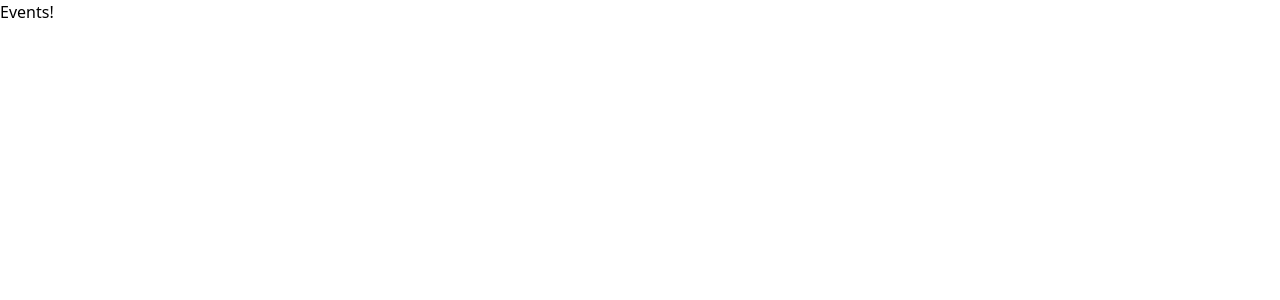
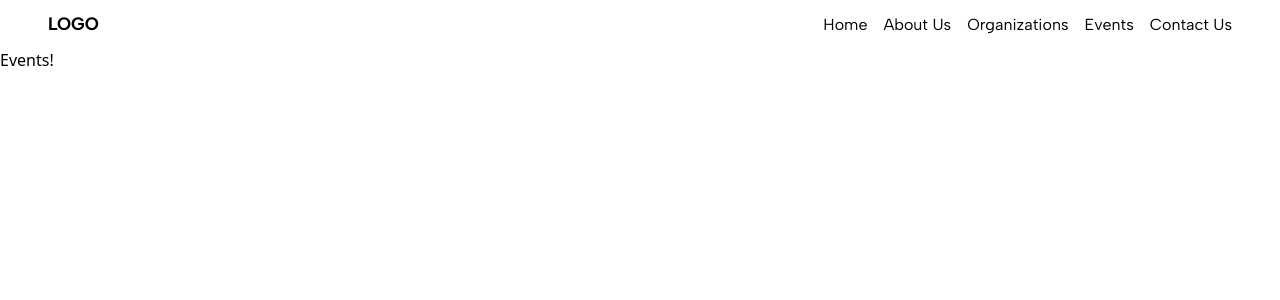
Before and after one commit to computerscience-person/Group2_WVSU-Orbit, a React (Vite) app in the folder frontend/: page /events in a window 1280 px wide. Shown: the top 300 px of the page. Built offline with nearby package versions, Linux system fonts and the light colour scheme.

Commit message:
Created functional navbar and applied to pages

```diff
--- a/frontend/src/components/Nav.tsx
+++ b/frontend/src/components/Nav.tsx
@@ -1,9 +1,47 @@
-import React from "react"
+import { Link } from "react-router-dom";
 
-const Nav = () => (
-  <nav className="w-screen border-red-500 border-2">
-    Navbar here!
-  </nav>
-)
+const Nav = () => {
+  return (
+    /* Transparent Navbar */
+    <div>
+      {/* Navbar height and width */}
+      <nav className="w-full h-12 px-12">
+        {/* Div for Logo and Page labels */}
+        <div className="h-full w-full flex justify-between items-center">
+          {/* Placeholder for Logo */}
+          <h1 className="font-content font-bold text-lg">LOGO</h1>
+          {/* Page Labels */}
+          <div className="justify-center flex space-x-4 items-center">
+            <button>
+              <Link className="font-content" to="/">
+                Home
+              </Link>
+            </button>
+            <button>
+              <Link className="font-content" to="/about">
+                About Us
+              </Link>
+            </button>
+            <button>
+              <Link className="font-content" to="/orgs">
+                Organizations
+              </Link>
+            </button>
+            <button>
+              <Link className="font-content" to="/events">
+                Events
+              </Link>
+            </button>
+            <button>
+              <Link className="font-content" to="/contact">
+                Contact Us
+              </Link>
+            </button>
+          </div>
+        </div>
+      </nav>
+    </div>
+  );
+};
 
-export default Nav
+export default Nav;
--- a/frontend/src/pages/AboutUs.tsx
+++ b/frontend/src/pages/AboutUs.tsx
@@ -1,7 +1,9 @@
-import React from "npm:react"
+import React from "npm:react";
+import Nav from "../components/Nav";
 const AboutUs = () => {
   return (
     <div>
+      <Nav />
       <h1 className="font-bold text-red-500 text-5xl">About Us!</h1>
     </div>
   );
--- a/frontend/src/pages/ContactsUs.tsx
+++ b/frontend/src/pages/ContactsUs.tsx
@@ -1,7 +1,9 @@
-import React from "npm:react"
+import React from "npm:react";
+import Nav from "../components/Nav";
 const ContactsUs = () => {
   return (
     <div>
+      <Nav />
       <h1>Contacts Us!</h1>
     </div>
   );
--- a/frontend/src/pages/Events.tsx
+++ b/frontend/src/pages/Events.tsx
@@ -1,7 +1,9 @@
-import React from "npm:react"
+import React from "npm:react";
+import Nav from "../components/Nav";
 const Events = () => {
   return (
     <div>
+      <Nav />
       <h1>Events!</h1>
     </div>
   );
--- a/frontend/src/pages/Homepage.tsx
+++ b/frontend/src/pages/Homepage.tsx
@@ -1,10 +1,12 @@
-import React from "npm:react"
-import Nav from "../components/Nav.tsx"
-const Homepage = () => (
-  <>
-    <Nav />
-    <h1 className="font-leader font-bold text-red-500 text-8xl">Homepage!</h1>
-  </>
-);
+import React from "npm:react";
+import Nav from "../components/Nav.tsx";
+const Homepage = () => {
+  return (
+    <div>
+      <Nav />
+      <h1 className="font-leader font-bold text-red-500 text-8xl">Homepage!</h1>
+    </div>
+  );
+};
 
 export default Homepage;
--- a/frontend/src/pages/Organizations.tsx
+++ b/frontend/src/pages/Organizations.tsx
@@ -1,7 +1,9 @@
-import React from "npm:react"
+import React from "npm:react";
+import Nav from "../components/Nav";
 const Organizations = () => {
   return (
     <div>
+      <Nav />
       <h1>Organizations!</h1>
     </div>
   );
```
